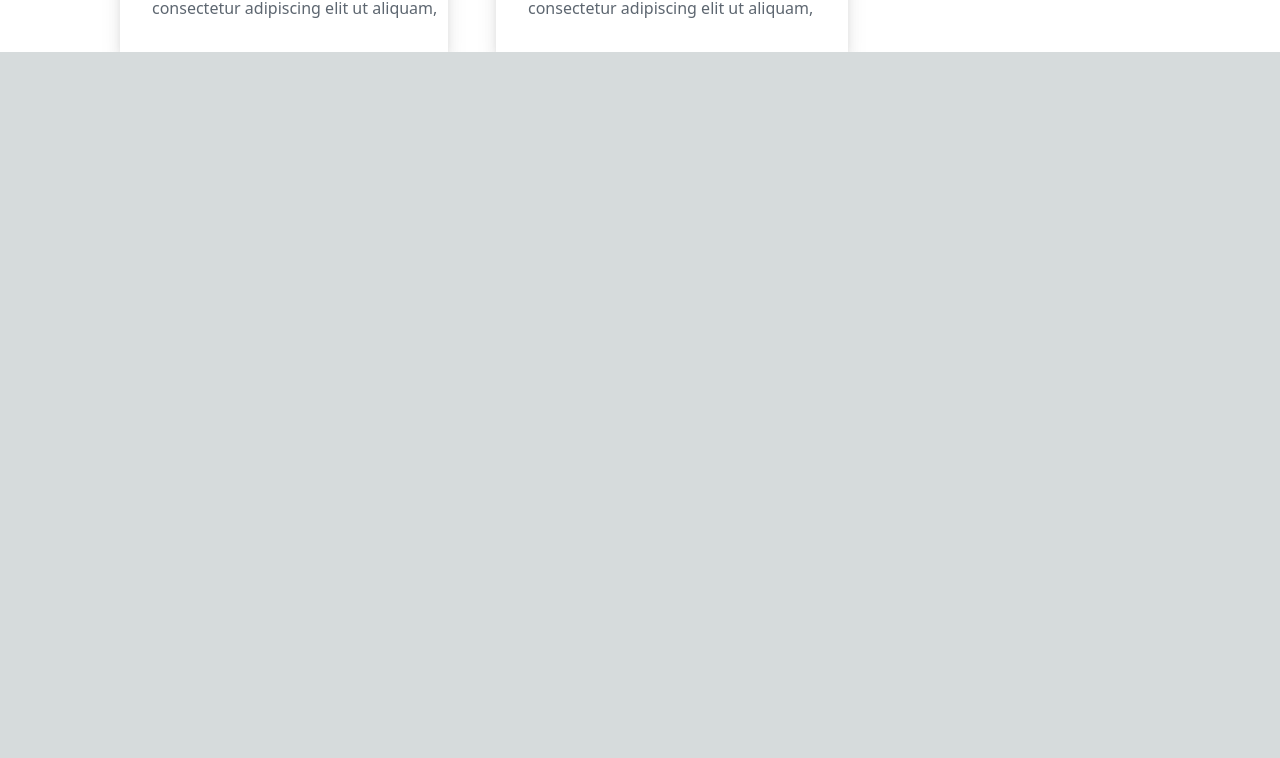
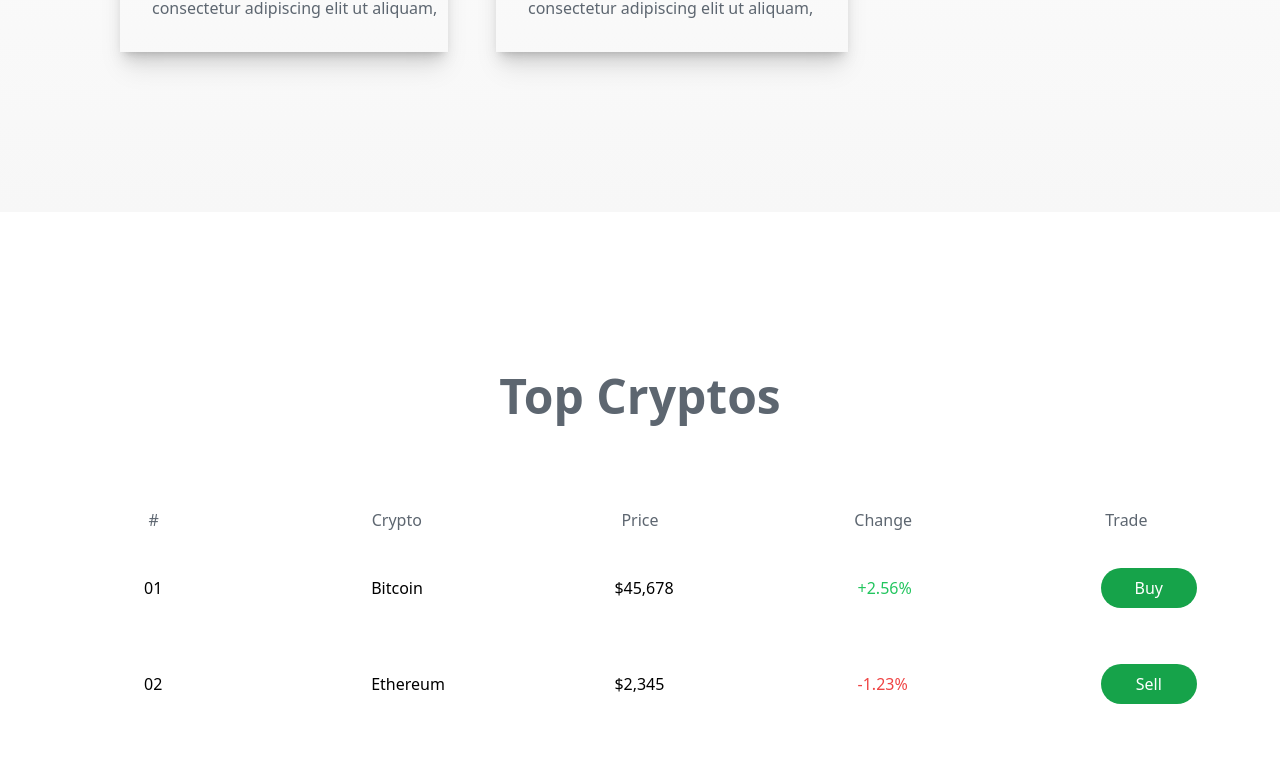
Before and after one commit to murilocb/edusynch-frontend-challenge, a Next.js app: page / in a window 1280 px wide. Shown: the part 1997-2755 px from the top of the page. Before the commit the page ends 2049 px from the top, so only its background shows below. Built offline with nearby package versions, Linux system fonts and the light colour scheme.

Commit message:
feat: add for top cryptos structure

```diff
--- a/src/components/ContentCrypto.tsx
+++ b/src/components/ContentCrypto.tsx
@@ -39,7 +39,7 @@
   };
 
   return (
-    <div className="flex justify-center items-center mt-72">
+    <div className="flex w-full h-full pb-40 justify-center items-center mt-72 bg-gradient-to-b from-transparent to-[#F7F7F7]">
       <div className="grid grid-cols-2 gap-12">
         <div className="col-span-1">
           <Box imageSrc="/images/Bitcoin.png" altText="Bitcoin" />
--- a/src/components/Header.tsx
+++ b/src/components/Header.tsx
@@ -28,7 +28,7 @@
   };
 
   return (
-    <header className="flex justify-center items-center h-16 w-full px-96">
+    <header className="flex justify-center items-center h-16 w-screen px-96 mx-auto">
       <div className="flex space-x-8">
         <Image
           src="/svgs/CoinSynch.svg"
@@ -46,13 +46,13 @@
       <HeaderCoins />
 
       <div className="flex">
-        <Button onClick={handleSignInClick} className="text-base">
+        <Button onClick={handleSignInClick} className="text-base flex items-center justify-center">
           Sign in
         </Button>
         {showSignInModal && <SignIn onClose={handleCloseSignInModal} />}
         <Button
           onClick={handleSignUpClick}
-          className="bg-customYellow w-32 h-10 rounded-full text-white text-base ml-8"
+          className="bg-customYellow w-32 h-10 rounded-full text-white text-base ml-8 flex items-center justify-center"
         >
           Sign up
         </Button>
--- /dev/null
+++ b/src/components/Newsletter.tsx
@@ -0,0 +1,91 @@
+import React, { useState } from 'react';
+import Button from './Button';
+import CustomContent from './CustomContent';
+
+const Loading = () => {
+  return (
+    <div className="flex items-center justify-center">
+      <p className="text-white font-bold">Loading...</p>
+    </div>
+  );
+};
+
+const Newsletter = () => {
+  const [email, setEmail] = useState('');
+  const [isLoading, setIsLoading] = useState(false);
+
+  const dynamicClassNames = {
+    container: 'text-white space-y-2 flex-auto w-96',
+    title: 'text-neutral-200 text-xl font-semibold',
+    subtitle: 'text-4xl font-semibold',
+    paragraph: '',
+  };
+
+  const dynamicTextContent = {
+    title: 'Lorem ipsum',
+    subtitle: 'Lorem ipsu',
+    paragraph:
+      'Lorem ipsum dolor sit amet, consectetur adipiscing elit ut aliquam, purus sit amet luctus venenatis, lectus magna fringilla urna, porttitor',
+  };
+
+  const handleEmailChange = (e: {
+    target: { value: React.SetStateAction<string> };
+  }) => {
+    setEmail(e.target.value);
+  };
+
+  const handleSubmit = (e: { preventDefault: () => void }) => {
+    e.preventDefault();
+    setIsLoading(true);
+
+    // Simulating an asynchronous action, e.g., API call
+    //const response = await axios.post('/endpoint', { email });
+    // This is await for response server then after this do below i can use with try catch finally
+
+    // Simulating an asynchronous action, e.g., API call
+    setTimeout(() => {
+      // After the action is complete, you can handle the success/failure logic
+      console.log('Subscribed:', email);
+      setEmail('');
+      setIsLoading(false);
+    }, 2000);
+  };
+
+  return (
+    <div className="bg-color-newsletter w-full h-412 flex justify-center items-center">
+      <div className="flex">
+        <CustomContent
+          classNames={dynamicClassNames}
+          textContent={dynamicTextContent}
+        />
+        <form onSubmit={handleSubmit} className="flex-auto w-96 ml-96">
+          <label htmlFor="email" className="text-white block mb-1">
+            Email
+          </label>
+          <input
+            type="email"
+            value={email}
+            onChange={handleEmailChange}
+            className="w-full py-3 px-4 rounded shadow-lg"
+            placeholder="Email"
+            required
+            disabled={isLoading}
+          />
+          <Button
+            type="submit"
+            className="mt-4 bg-customYellow text-white py-3 px-4 rounded-full shadow-lg w-full"
+            disabled={isLoading}
+          >
+            {isLoading ? (
+              <Loading />
+            ) : (
+              'Subscribe'
+            )}
+          </Button>
+        </form>
+      </div>
+    </div>
+  );
+};
+
+export default Newsletter;
--- a/src/components/SignUp.tsx
+++ b/src/components/SignUp.tsx
@@ -77,7 +77,7 @@
   };
 
   return (
-    <div className="fixed inset-0 flex items-center justify-center bg-black bg-opacity-30">
+    <div className="fixed inset-0 flex items-center justify-center bg-black bg-opacity-50">
       <div className="bg-white pt-12 pb-12 pl-12 pr-12 rounded-md shadow-md max-w-md">
         <div className="flex justify-end -mt-8 -mr-8">
           <Button onClick={handleClose} className="text-gray-600">
--- /dev/null
+++ b/src/components/TopCryptos.tsx
@@ -0,0 +1,135 @@
+import { useState } from 'react';
+
+const TopCryptos = () => {
+  const initialData = [
+    {
+      id: 1,
+      crypto: 'Bitcoin',
+      price: '$45,678',
+      change: '+2.56%',
+      trade: 'Buy',
+    },
+    {
+      id: 2,
+      crypto: 'Ethereum',
+      price: '$2,345',
+      change: '-1.23%',
+      trade: 'Sell',
+    },
+    {
+      id: 3,
+      crypto: 'Litecoin',
+      price: '$178',
+      change: '+0.57%',
+      trade: 'Buy',
+    },
+    {
+      id: 4,
+      crypto: 'Ripple',
+      price: '$0.785',
+      change: '-0.89%',
+      trade: 'Sell',
+    },
+    {
+      id: 5,
+      crypto: 'Cardano',
+      price: '$2.34',
+      change: '+1.78%',
+      trade: 'Buy',
+    },
+    {
+      id: 6,
+      crypto: 'Polkadot',
+      price: '$35.67',
+      change: '-0.32%',
+      trade: 'Sell',
+    },
+    {
+      id: 7,
+      crypto: 'Chainlink',
+      price: '$20.56',
+      change: '+0.93%',
+      trade: 'Buy',
+    },
+    {
+      id: 8,
+      crypto: 'Stellar',
+      price: '$0.409',
+      change: '-1.45%',
+      trade: 'Sell',
+    },
+    {
+      id: 9,
+      crypto: 'Filecoin',
+      price: '$73.12',
+      change: '+3.21%',
+      trade: 'Buy',
+    },
+    {
+      id: 10,
+      crypto: 'Uniswap',
+      price: '$24.87',
+      change: '-2.15%',
+      trade: 'Sell',
+    },
+  ];
+
+  const [showAllItems, setShowAllItems] = useState(false);
+  const [data, setData] = useState(initialData.slice(0, 4));
+  const tableHeight = showAllItems ? 'h-848' : 'h-424';
+
+  const handleViewMore = () => {
+    if (showAllItems) {
+      setData(initialData.slice(0, 4));
+    } else {
+      setData(initialData);
+    }
+    setShowAllItems(!showAllItems);
+  };
+
+  const handleBuy = (crypto: string) => {
+    // Handle buy logic for the specific crypto
+    console.log(`Buying ${crypto}`);
+  };
+
+  return (
+    <div className="flex flex-col items-center justify-center mt-40">
+      <p className='font-bold text-5xl mb-20 text-color-text'>Top Cryptos</p>
+      <table className={`table-fixed w-1216 ${tableHeight}`}>
+        <thead>
+          <tr>
+            <th className="py-2 text-color-text font-extralight">#</th>
+            <th className="py-2 text-color-text font-extralight">Crypto</th>
+            <th className="py-2 text-color-text font-extralight">Price</th>
+            <th className="py-2 text-color-text font-extralight">Change</th>
+            <th className="py-2 text-color-text font-extralight">Trade</th>
+          </tr>
+        </thead>
+        <tbody>
+        {data.map((item, index) => (
+            <tr key={item.id} className="hover:bg-gray-100">
+              <td className="py-2 pl-28">{index < 9 ? '0' + item.id : item.id}</td>
+              <td className="py-2 pl-24">{' '}{item.crypto}</td>
+              <td className="py-2 pl-24">{item.price}</td>
+              <td className={`py-2 pl-24 ${item.change.includes('-') ? 'text-red-500' : 'text-green-500'}`}>{item.change}</td>
+              <td className="py-2 pl-24"><button
+                  className="bg-green-600 py-1 px-2 w-24 h-10 rounded-full text-white"
+                  onClick={() => handleBuy(item.crypto)}
+                >
+                  {item.trade}
+                </button></td>
+            </tr>
+          ))}
+        </tbody>
+      </table>
+      <button
+        onClick={handleViewMore}
+        className="mt-4 text-customYellow py-2 px-4 rounded-full"
+      >
+        {showAllItems ? 'View less -' : 'View more +'}
+      </button>
+    </div>
+  );
+};
+
+export default TopCryptos;
--- a/src/pages/index.tsx
+++ b/src/pages/index.tsx
@@ -1,7 +1,10 @@
+import { Footer } from '@/components/Footer';
 import { Header } from '@/components/Header';
 import { ContentApresentation } from '@/components/ContentApresentation';
+import Newsletter from '@/components/Newsletter';
 import { ContentApresentationImage } from '@/components/ContentApresentationImage';
 import ContentCrypto from '@/components/ContentCrypto';
+import TopCryptos from '@/components/TopCryptos';
 
 export default function Home() {
   return (
@@ -10,6 +13,9 @@
       <ContentApresentation />
       <ContentApresentationImage />
       <ContentCrypto />
+      <TopCryptos />
+      {/* <Newsletter />
+      <Footer /> */}
     </main>
   );
 }
--- a/tailwind.config.js
+++ b/tailwind.config.js
@@ -22,6 +22,8 @@
       },
       height: {
         '412': '412px',
+        '424': '424px',
+        '848': '848px',
       },
       margin: {
         '2568': '2568px'
```
